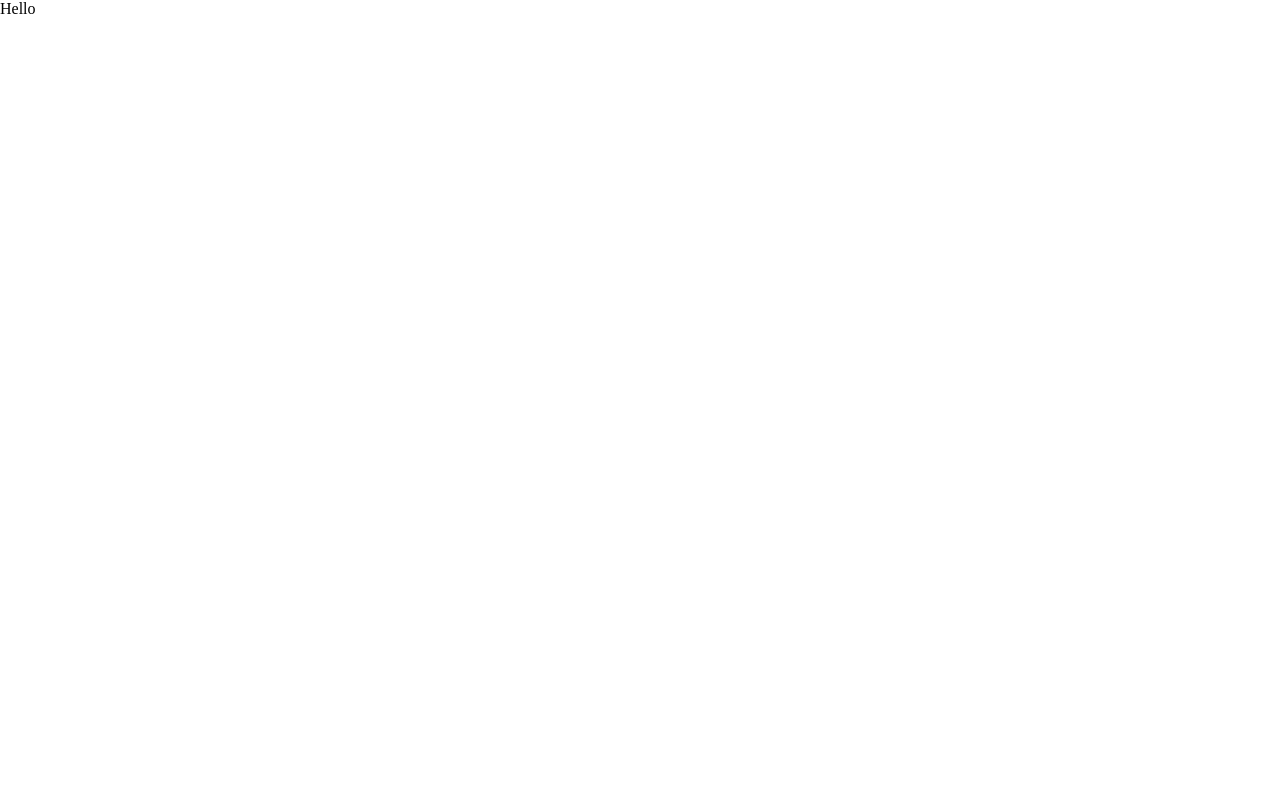
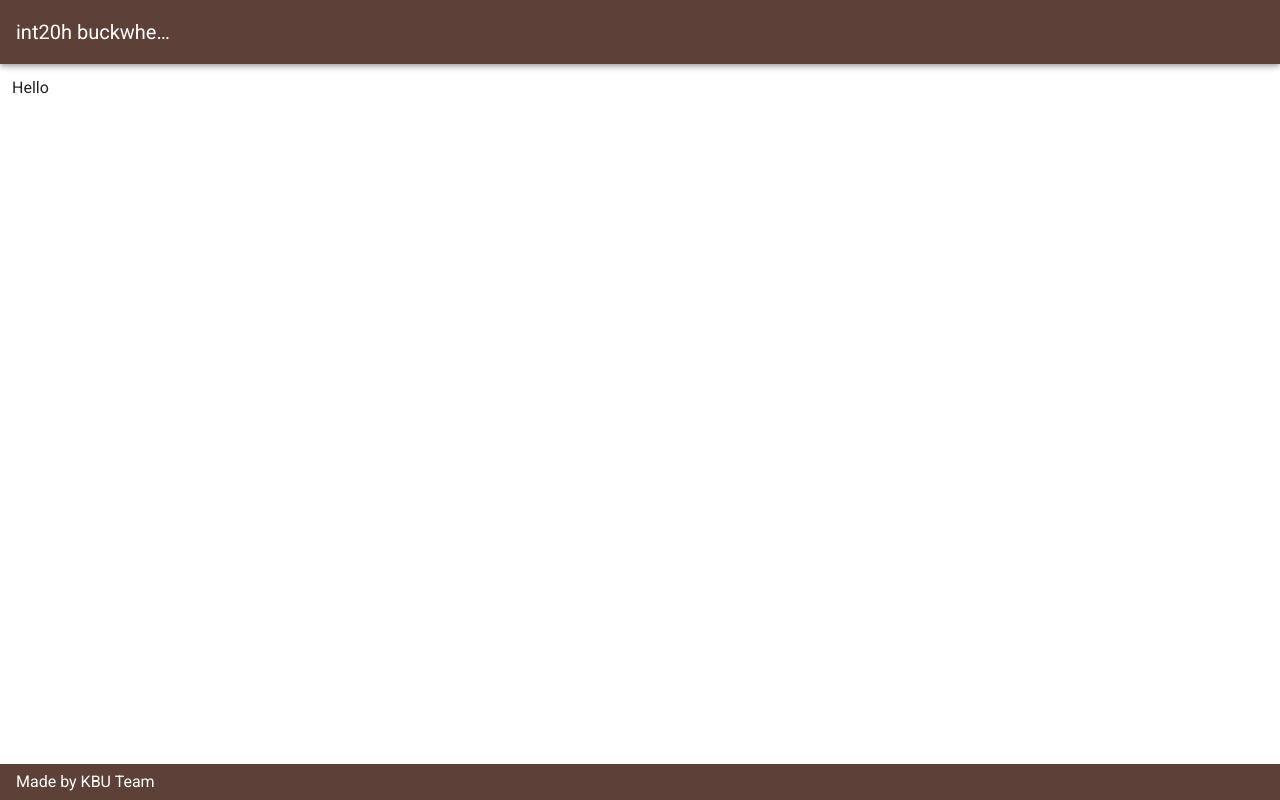
Before and after one commit to kaguya3222/int20h-buckwheat, a Vue app: page / in a window 1280 px wide. Built offline with nearby package versions, Linux system fonts and the light colour scheme.

Commit message:
feat: made up application layout

```diff
--- a/src/App.vue
+++ b/src/App.vue
@@ -1,9 +1,24 @@
 <template>
-  <router-view />
+  <v-app>
+    <Header />
+    <v-main>
+      <v-container fluid>
+        <router-view />
+      </v-container>
+    </v-main>
+    <Footer />
+  </v-app>
 </template>
 
 <script>
+import Footer from '@/components/common/Footer'
+import Header from '@/components/common/Header'
+
 export default {
-  name: 'App'
+  name: 'App',
+  components: {
+    Header,
+    Footer
+  }
 }
 </script>
```
